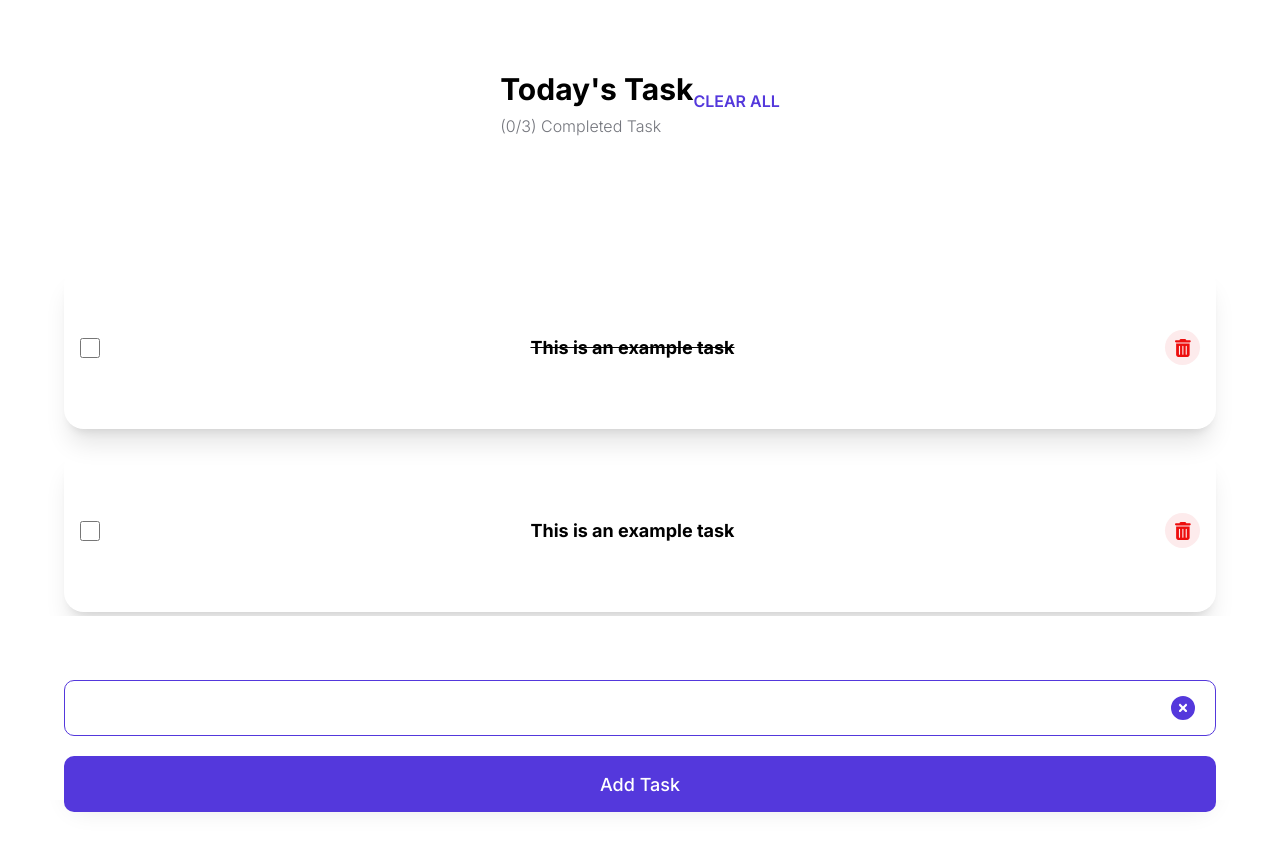
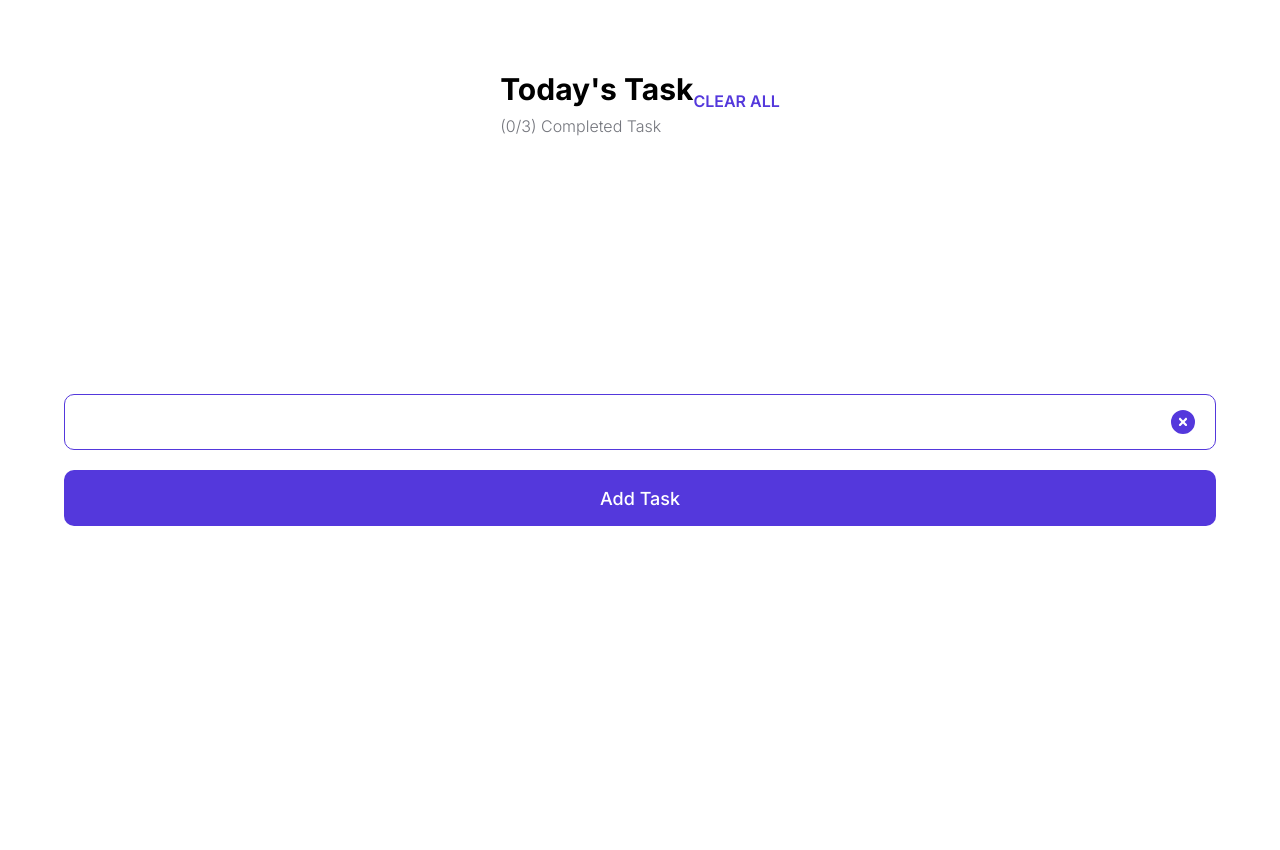
Before and after one commit to AchmadAkif/todoReact, a React (Vite) app: page / in a window 1280 px wide. Shown: the top 850 px of the page. After the commit the page ends 800 px from the top, so only its background shows below. Built offline with nearby package versions, Linux system fonts and the light colour scheme.

Commit message:
removed placeholder item

```diff
--- a/src/components/itemsData.js
+++ b/src/components/itemsData.js
@@ -1,19 +1,2 @@
-let itemsData = [
-  {
-    id: 1,
-    todo: 'This is an example task',
-    status: true,
-  },
-  {
-    id: 2,
-    todo: 'This is an example task',
-    status: false,
-  },
-  {
-    id: 3,
-    todo: 'This is an example task',
-    status: false,
-  },
-]
-
+let itemsData = []
 export default itemsData
```
